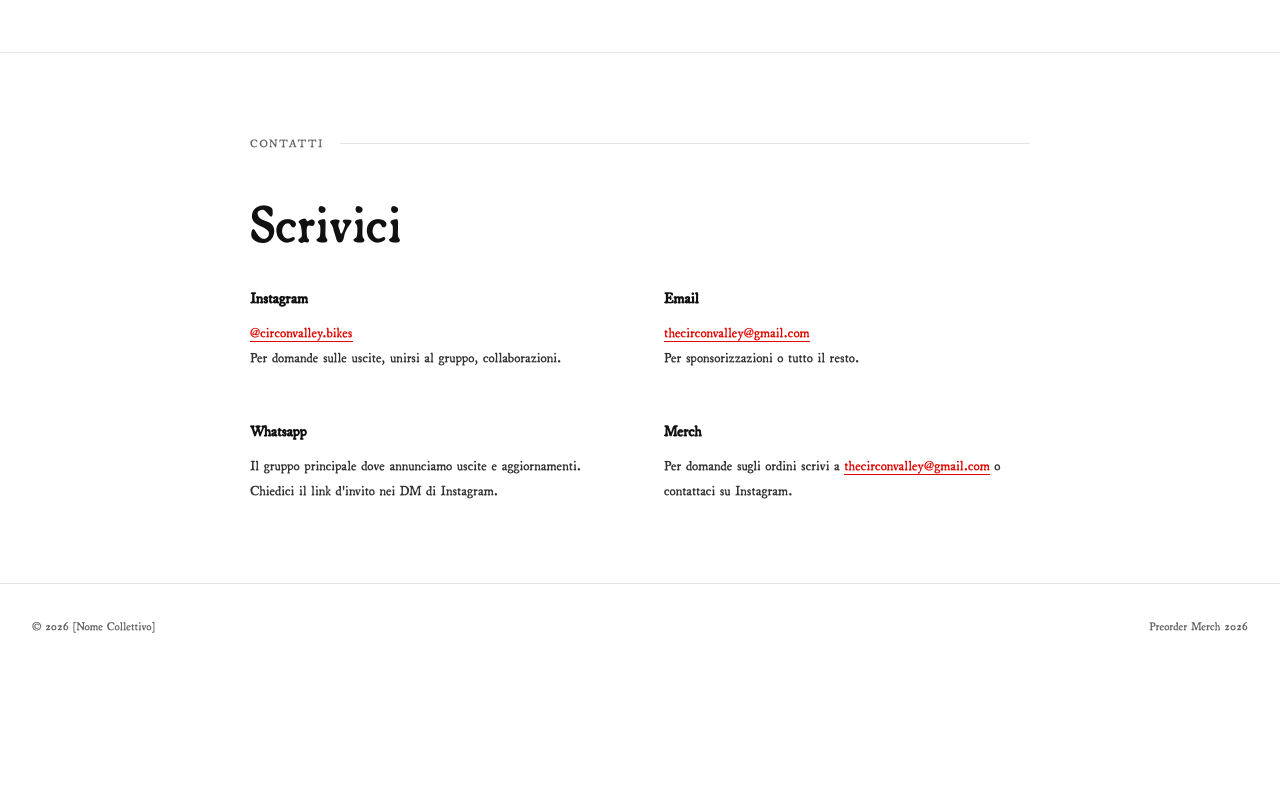
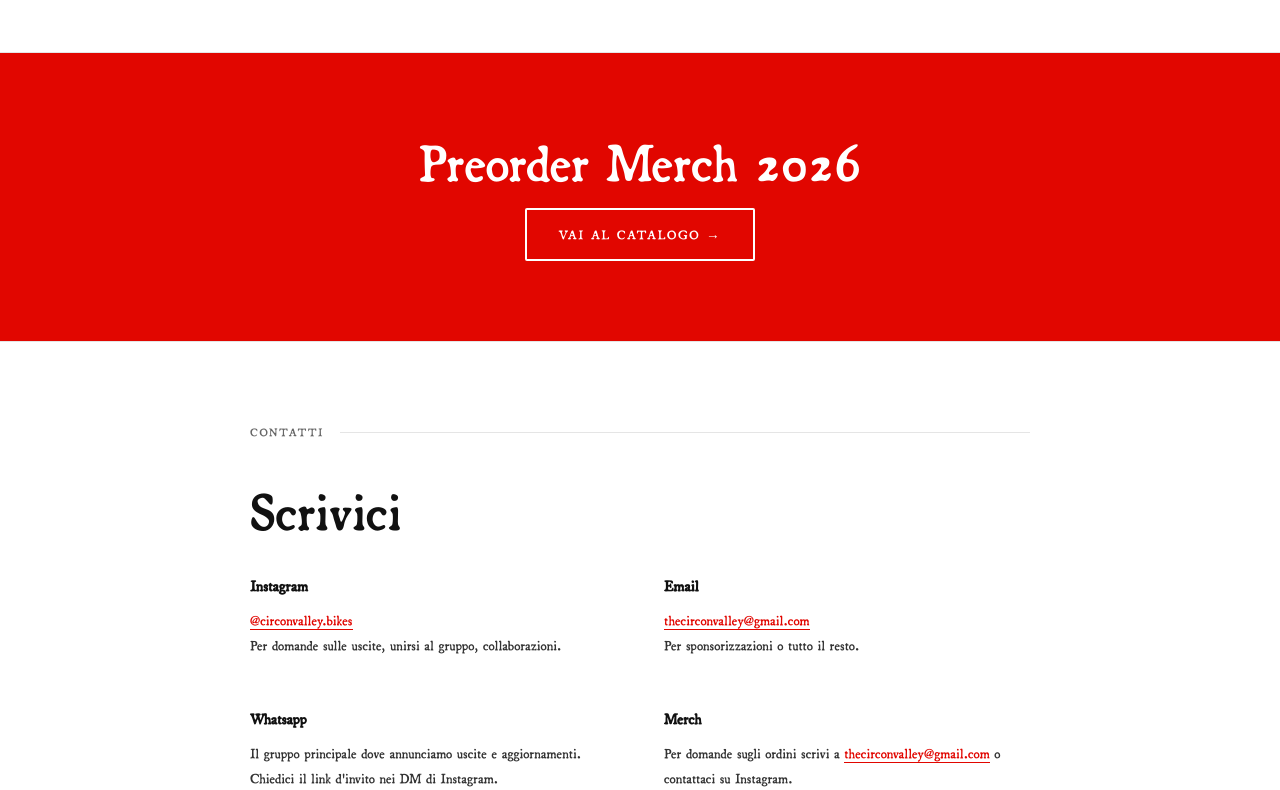
Before and after one commit to gimmi-i/circonvalley, a website: page index.html in a window 1280 px wide. Shown: the part 2010-2800 px from the top of the page. Before the commit the page ends 2679 px from the top, so only its background shows below. Drawn offline with Linux system fonts and the light colour scheme.

Commit message:
Enable preorder feature by setting PREORDER_ACTIVE to true

```diff
--- a/index.html
+++ b/index.html
@@ -217,7 +217,7 @@
 <body>
 
 <script>
-  const PREORDER_ACTIVE = false; /* <---------------------------- TOGGLE PER ATTIVARE/DISATTIVARE IL PREORDER*/
+  const PREORDER_ACTIVE = true; /* <---------------------------- TOGGLE PER ATTIVARE/DISATTIVARE IL PREORDER*/
 </script>
 
 <nav id="main-nav">
```
